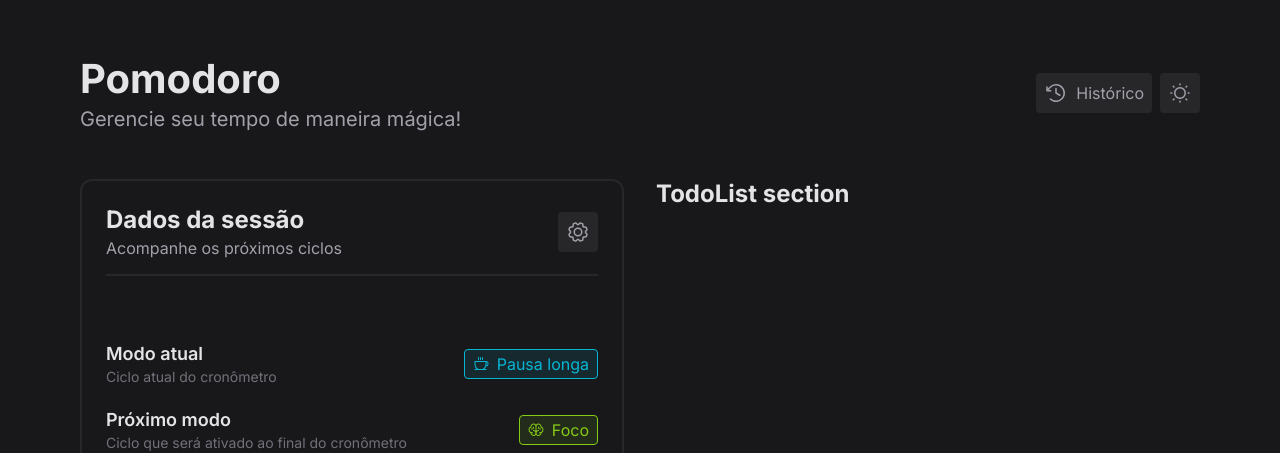
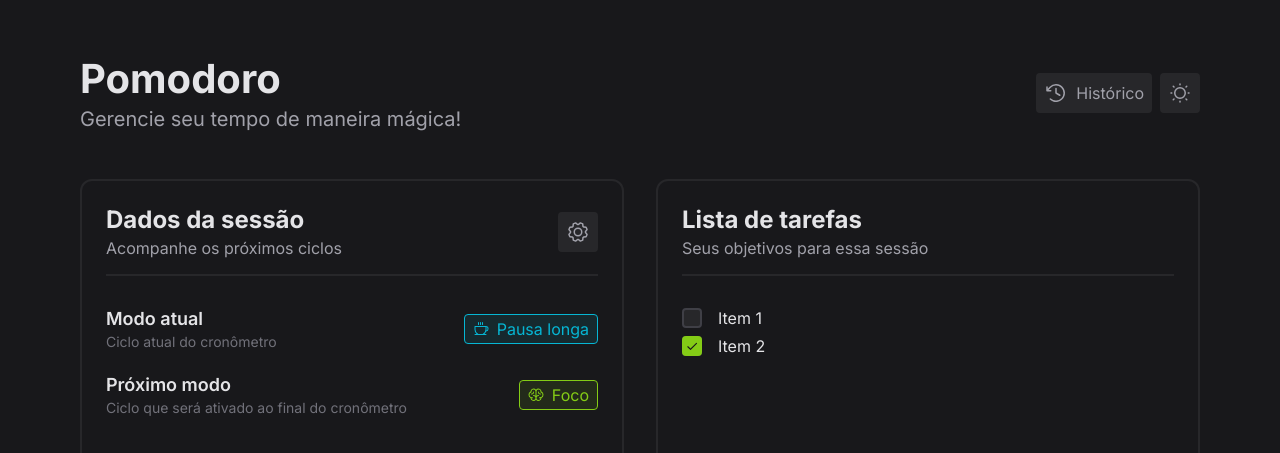
Before and after one commit to gzbarreto/pomodoro-tracker, a React (Vite) app: page / in a window 1280 px wide. Shown: the top 453 px of the page. Built offline with nearby package versions, Linux system fonts and the light colour scheme.

Commit message:
create checkbox component

```diff
--- /dev/null
+++ b/src/components/Checkbox/index.tsx
@@ -0,0 +1,15 @@
+import { Check } from "@phosphor-icons/react"
+import { CheckboxChecked, CheckboxContainer } from "./styles"
+
+interface checkboxProps {
+  isChecked: boolean
+  onClick: () => void
+}
+
+export function Checkbox({ isChecked, onClick }: checkboxProps) {
+  return (
+    <CheckboxContainer onClick={onClick}>
+      {isChecked ? (<CheckboxChecked> <Check weight={"bold"} size={16}/> </CheckboxChecked>) : null}
+    </CheckboxContainer>
+  )
+}
--- /dev/null
+++ b/src/components/Checkbox/styles.ts
@@ -0,0 +1,21 @@
+import styled from "styled-components"
+
+export const CheckboxContainer = styled.div`
+  display: flex;
+  justify-content: center;
+  align-items: center;
+  height: 1.25rem;
+  width: 1.25rem;
+  border-radius: 4px;
+  background: ${(props) => props.theme["gray-800"]};
+  border: 2px solid ${(props) => props.theme["gray-700"]};
+  padding: 0.25rem;
+
+  transition: all 0.2s;
+`
+
+export const CheckboxChecked = styled(CheckboxContainer)`
+  color: ${(props) => props.theme["gray-900"]};
+  background: ${(props) => props.theme["primary-500"]};
+  border: none;
+`
--- a/src/pages/Home/SessionDetails/index.tsx
+++ b/src/pages/Home/SessionDetails/index.tsx
@@ -1,19 +1,14 @@
 import { Gear } from "@phosphor-icons/react"
 import { IconButton } from "../../../components/IconButton"
-import {
-  ModeInfo,
-  SessionDetailsContainer,
-  SessionHeader,
-  SessionInfoContainer,
-  SessionTitle,
-} from "./styles"
+import { ModeInfo, SessionInfoContainer } from "./styles"
 import { NavLink } from "react-router-dom"
 import { ModeBadge } from "../../../components/ModeBadge"
 import { Countdown } from "./Countdown"
+import { SectionContainer, SessionHeader, SessionTitle } from "../styles"
 
 export function SessionDetails() {
   return (
-    <SessionDetailsContainer>
+    <SectionContainer>
       <SessionHeader>
         <SessionTitle>
           <h3>Dados da sessão</h3>
@@ -43,6 +38,6 @@ export function SessionDetails() {
       </SessionInfoContainer>
 
       <Countdown />
-    </SessionDetailsContainer>
+    </SectionContainer>
   )
 }
--- a/src/pages/Home/SessionDetails/styles.ts
+++ b/src/pages/Home/SessionDetails/styles.ts
@@ -1,38 +1,4 @@
 import styled from "styled-components"
-
-export const SessionDetailsContainer = styled.section`
-  display: flex;
-  flex-direction: column;
-  justify-content: space-between;
-
-  border: 2px solid ${(props) => props.theme["gray-800"]};
-  border-radius: 12px;
-
-  padding: 1.5rem;
-`
-
-// Header styling
-export const SessionHeader = styled.header`
-  display: flex;
-  align-items: center;
-  justify-content: space-between;
-  border-bottom: 2px solid ${(props) => props.theme["gray-800"]};
-  padding-bottom: 1rem;
-`
-
-export const SessionTitle = styled.div`
-  display: flex;
-  flex-direction: column;
-  gap: 0.25rem;
-
-  h3 {
-    font-size: 1.5rem;
-  }
-
-  p {
-    color: ${(props) => props.theme["gray-400"]};
-  }
-`
 
 // Session info styling
 export const SessionInfoContainer = styled.div`
--- a/src/pages/Home/TodoList/index.tsx
+++ b/src/pages/Home/TodoList/index.tsx
@@ -1,7 +1,27 @@
+import { Checkbox } from "../../../components/Checkbox"
+import { SectionContainer, SessionHeader, SessionTitle } from "../styles"
+import { List } from "./styles"
+
 export function TodoList() {
   return (
-    <section>
-      <h1>TodoList section</h1>
-    </section>
+    <SectionContainer>
+      <SessionHeader>
+        <SessionTitle>
+          <h3>Lista de tarefas</h3>
+          <p>Seus objetivos para essa sessão</p>
+        </SessionTitle>
+      </SessionHeader>
+
+      <List>
+        <li>
+          <Checkbox isChecked={false} onClick={() => {}} />
+          Item 1
+        </li>
+        <li>
+          <Checkbox isChecked={true} onClick={() => {}} />
+          Item 2
+        </li>
+      </List>
+    </SectionContainer>
   )
 }
--- /dev/null
+++ b/src/pages/Home/TodoList/styles.ts
@@ -0,0 +1,15 @@
+import styled from "styled-components";
+
+export const List = styled.ul`
+display: flex;
+flex-direction: column;
+gap: 0.5rem;
+
+li {
+  display: flex;
+  align-items: center;
+  gap: 1rem;
+  font-size: 1rem;
+  color: ${(props) => props.theme["gray-200"]};
+}
+`
--- a/src/pages/Home/styles.ts
+++ b/src/pages/Home/styles.ts
@@ -6,3 +6,38 @@ export const HomeContainer = styled.main`
   gap: 2rem;
   height: calc(100vh - 15rem);
 `
+export const SectionContainer = styled.section`
+  display: flex;
+  flex-direction: column;
+  justify-content: flex-start;
+  gap: 1rem;
+
+  border: 2px solid ${(props) => props.theme["gray-800"]};
+  border-radius: 12px;
+
+  padding: 1.5rem;
+`
+
+// Header styling
+export const SessionHeader = styled.header`
+  display: flex;
+  align-items: center;
+  justify-content: space-between;
+  border-bottom: 2px solid ${(props) => props.theme["gray-800"]};
+  padding-bottom: 1rem;
+  margin-bottom: 1rem;
+`
+
+export const SessionTitle = styled.div`
+  display: flex;
+  flex-direction: column;
+  gap: 0.25rem;
+
+  h3 {
+    font-size: 1.5rem;
+  }
+
+  p {
+    color: ${(props) => props.theme["gray-400"]};
+  }
+`
```
